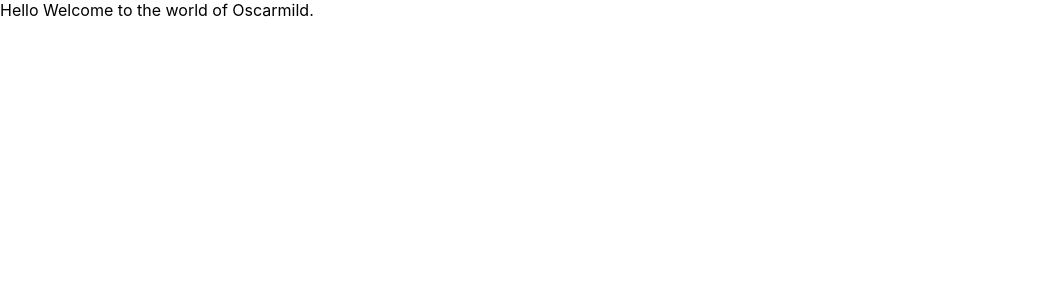
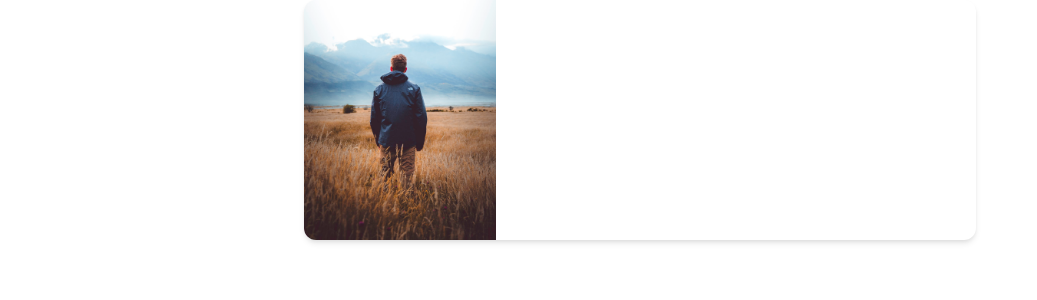
Before and after one commit to fromgopi/Portfolio, a Next.js app: page / in a window 1280 px wide. Shown: the top 300 px of the page, without its empty margins (0-1037 px from the left). Built offline with nearby package versions, Linux system fonts and the light colour scheme.

Commit message:
WIP: Adding some tailwind and testing some components

```diff
--- a/pages/_app.js
+++ b/pages/_app.js
@@ -1,4 +1,5 @@
 import '../styles/globals.css'
+// import 'tailwindcss/tailwind.css'
 
 function MyApp({ Component, pageProps }) {
   return <Component {...pageProps} />
--- a/pages/index.js
+++ b/pages/index.js
@@ -1,8 +1,16 @@
 import Head from 'next/head'
 import styles from '../styles/Home.module.css'
+// import image from '../pages/img/store.jpg';
 
 export default function Home() {
   return (
-    <div>Hello Welcome to the world of Oscarmild.</div>
+    <div className="max-w-md mx-auto bg-white rounded-xl shadow-md overflow-hidden md:max-w-2xl">
+      <div className="md:flex">
+        <div className="md:flex-shrink-0">
+          <img className="w-32 h-32 md:w-48 md:h-auto md:rounded-none rounded-full mx-auto"
+                src="/store.jpg" alt="Man looking at item at a store" />
+        </div>
+      </div>
+    </div>
   )
 }
--- /dev/null
+++ b/postcss.config.js
@@ -0,0 +1,6 @@
+module.exports = {
+  plugins: {
+    tailwindcss: {},
+    autoprefixer: {},
+  },
+}
--- a/styles/globals.css
+++ b/styles/globals.css
@@ -1,3 +1,6 @@
+@tailwind base;
+@tailwind components;
+@tailwind utilities;
 html,
 body {
   padding: 0;
--- /dev/null
+++ b/tailwind.config.js
@@ -0,0 +1,11 @@
+module.exports = {
+  purge: ['./pages/**/*.{js,ts,jsx,tsx}', './components/**/*.{js,ts,jsx,tsx}'],
+  darkMode: false, // or 'media' or 'class'
+  theme: {
+    extend: {},
+  },
+  variants: {
+    extend: {},
+  },
+  plugins: [],
+}
```
Also changed, not shown: package.json (+4 -3 lines), public/store.jpg (added), 1 other file (tests, documents, lock files or other folders).
